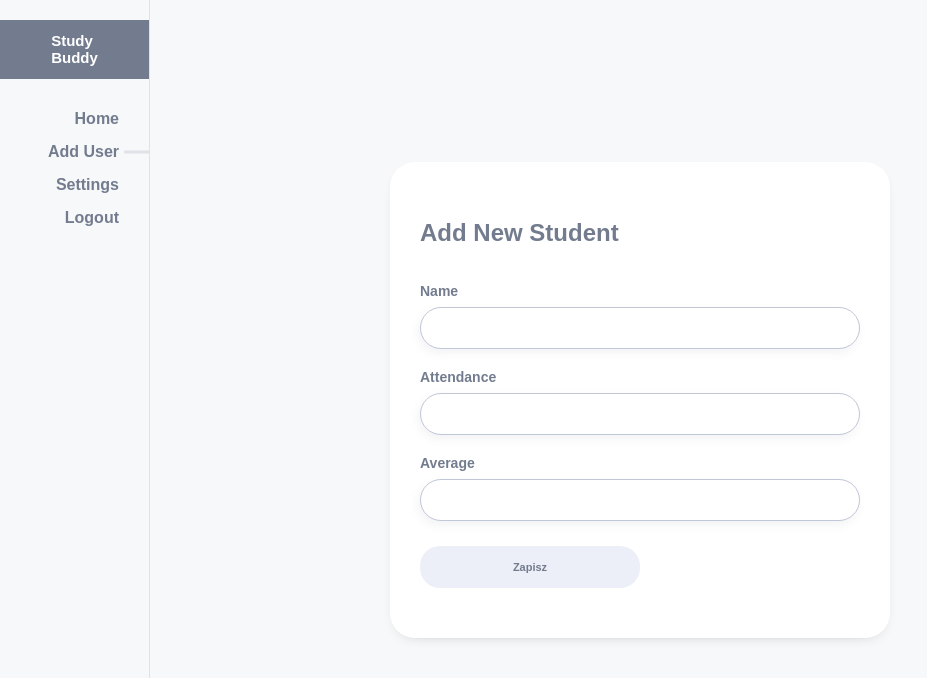
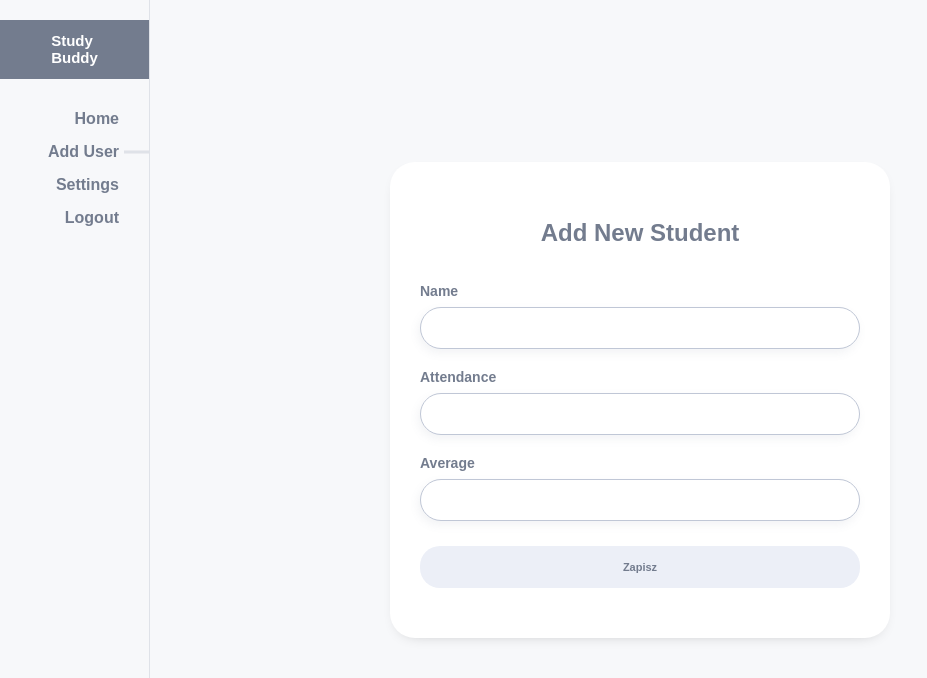
Before and after one commit to zyxzb/roman-yt, a React (Create React App) app: page /addUser in a window 1280 px wide. Shown: the top 678 px of the page, without its empty margins (0-927 px from the left). Built offline with nearby package versions, Linux system fonts and the light colour scheme.

Commit message:
add Context API

```diff
--- a/src/components/atoms/Button/Button.styles.js
+++ b/src/components/atoms/Button/Button.styles.js
@@ -8,7 +8,7 @@ export const Button = styled.button `
   background-color: ${({ theme }) => theme.colors.lightPurple};
   border-radius: 20px;
   border: none;
-  width: 50%;
+  width: 100%;
   font-weight: bold;
   color: ${({ theme }) => theme.colors.darkGrey};
   transition: all ease-in-out 0.2s;
--- /dev/null
+++ b/src/components/atoms/Title/Title.jsx
@@ -0,0 +1,8 @@
+import React from 'react';
+import { TitleStyles } from './Title.styles';
+
+const Title = () => {
+    return <TitleStyles>Add New Student</TitleStyles>
+}
+
+export default Title;
--- a/src/components/atoms/Title/Title.styles.js
+++ b/src/components/atoms/Title/Title.styles.js
@@ -1,6 +1,6 @@
 import styled from 'styled-components';
 
-export const Title = styled.h1 `
+export const TitleStyles = styled.h1 `
   font-size: ${({ theme }) => theme.fontSize.xl};
   color: ${({ theme }) => theme.colors.darkGrey};
 `;
--- a/src/components/molecules/FormField/FormField.jsx
+++ b/src/components/molecules/FormField/FormField.jsx
@@ -1,19 +1,8 @@
 import React from 'react';
-import styled from 'styled-components';
-// import PropsTypes from 'prop-types';
+import PropTypes from 'prop-types';
 import { Label } from 'components/atoms/Label/Label.styles';
 import { Input } from 'components/atoms/Input/Input.styles';
-
-const Wrapper = styled.div`
-display: flex;
-flex-direction: column;
-text-align: left;
-label{
-    margin: 20px 0 8px;
-    font-size: 14px;
-}
-
-`
+import { Wrapper } from './FormField.styles';
 
 const FormField = ({onChange, value, label, name, id, type = 'text'}) => {
     return (
@@ -24,11 +13,11 @@ const FormField = ({onChange, value, label, name, id, type = 'text'}) => {
     );
 }
 
-// FormField.propTypes = {
-//     label: PropTypes.string.isRequired,
-//     name: PropTypes.string.isRequired,
-//     id: PropTypes.string.isRequired,
-//     type: PropTypes.string
-// }
+FormField.propTypes = {
+    label: PropTypes.string.isRequired,
+    name: PropTypes.string.isRequired,
+    id: PropTypes.string.isRequired,
+    type: PropTypes.string
+}
 
 export default FormField;
--- /dev/null
+++ b/src/components/molecules/FormField/FormField.styles.js
@@ -0,0 +1,13 @@
+import styled from 'styled-components';
+
+export const Wrapper = styled.div `
+display: flex;
+flex-direction: column;
+text-align: left;
+width: 100%;
+label{
+    margin: 20px 0 8px;
+    font-size: 14px;
+}
+
+`
--- a/src/components/molecules/UsersListsItem/UsersListItem.jsx
+++ b/src/components/molecules/UsersListsItem/UsersListItem.jsx
@@ -2,10 +2,11 @@ import React from 'react';
 import PropTypes from 'prop-types';
 import DeleteButton from 'components/atoms/DeleteButton/DeleteButton';
 import {Wrapper}  from './UsersListItem.styles.js'
+import { useGlobalContext } from 'providers/UserProvider';
 
-const UsersListItem = ({deleteUser, userData: {average, name, attendances = 'Nothing to Display'}}) => {
 
-    // const {average, name, attendances} = userData;
+const UsersListItem = ({userData: {average, name, attendances = 'Nothing to Display'}}) => {
+    const {deleteUser} = useGlobalContext()
 
     return (
         <Wrapper>
--- a/src/components/organisms/Form/Form.jsx
+++ b/src/components/organisms/Form/Form.jsx
@@ -1,21 +1,22 @@
 import React from 'react';
-import { Wrapper } from '../UsersList/UsersList.styles';
-import { Title } from 'components/atoms/Title/Title.styles';
+import { FormContainer } from './Form.styles';
 import FormField from 'components/molecules/FormField/FormField';
 import { Button } from 'components/atoms/Button/Button.styles';
+import Title from 'components/atoms/Title/Title';
+import { useGlobalContext } from 'providers/UserProvider';
 
-
-const Form = ({handleSubmit,handleInputChange, formValues}) => {
+const Form = () => {
+    const {handleSubmit, formValues, handleInputChange} = useGlobalContext();
 
     return (
         <>
-        <Wrapper as='form' onSubmit={handleSubmit}>
-            <Title>Add New Student</Title>
+        <FormContainer onSubmit={handleSubmit}>
+            <Title/>
             <FormField label='Name' id='name' name='name' value={formValues.name} onChange={handleInputChange}/>
             <FormField label='Attendance' id='attendance' name='attendance' value={formValues.attendance} onChange={handleInputChange}/>
             <FormField label='Average' id='average' name='average' value={formValues.average} onChange={handleInputChange}/>
             <Button type='submit'>Zapisz</Button>
-        </Wrapper>
+        </FormContainer>
         </>
     );
 }
--- /dev/null
+++ b/src/components/organisms/Form/Form.styles.js
@@ -0,0 +1,16 @@
+import styled from 'styled-components';
+
+export const FormContainer = styled.form `
+display: flex;
+flex-direction: column;
+align-items: center;
+margin: 30px;
+background-color:white;
+max-width: 500px;
+width: 100%;
+height: max-content;
+padding: 40px 30px;
+border-radius: 25px;
+box-shadow: 0 5px 15px -10px rgba(0,0,0,0.3);
+
+`;
--- a/src/components/organisms/UsersList/UsersList.jsx
+++ b/src/components/organisms/UsersList/UsersList.jsx
@@ -1,14 +1,17 @@
 import React from 'react';
 import UsersListItem from 'components/molecules/UsersListsItem/UsersListItem';
 import { Wrapper, StyledList } from './UsersList.styles';
+import { useGlobalContext } from 'providers/UserProvider';
 
-const UsersList = ({users, deleteUser}) => {
+const UsersList = () => {
+    const {users} = useGlobalContext();
+
     return (
         <>
         <Wrapper>
             <StyledList>
                 {users.map((userData, index) => (
-                    <UsersListItem deleteUser={deleteUser} userData={userData} key={index}/>
+                    <UsersListItem userData={userData} key={index}/>
                 ))}
             </StyledList>
         </Wrapper>
--- a/src/pages/App.js
+++ b/src/pages/App.js
@@ -1,5 +1,4 @@
-import React, {useState} from 'react';
-import {users as usersData} from 'data/users';
+import React from 'react';
 import UsersList from 'components/organisms/UsersList/UsersList';
 import {ThemeProvider} from 'styled-components';
 import {GlobalStyle} from 'assets/styles/GlobalStyle';
@@ -7,50 +6,21 @@ import {theme} from 'assets/styles/theme'
 import {BrowserRouter, Routes, Route} from 'react-router-dom';
 import Form from 'components/organisms/Form/Form';
 import MainTemplate from 'components/templates/MainTemplate/MainTemplate';
-
-const initialValue = {
-    name: '',
-    attendance:'',
-    average: '',
-}
+import {UserProvider} from 'providers/UserProvider';
 
 const App = () => {
-
-    const [users, setUsers] = useState(usersData);
-    const [formValues, setFormValues] = useState(initialValue);
-
-    const deleteUser = (name) => {
-    const filteredUsers = users.filter((user) => user.name !== name)
-    setUsers(filteredUsers)
-    }
-
-    const handleSubmit = (e) => {
-        e.preventDefault()
-        const newUser = {
-            name: formValues.name,
-            attendances: formValues.attendance,
-            average: formValues.average,
-        }
-
-        setUsers([...users, newUser]);
-        setFormValues(initialValue);
-
-    }
-
-    const handleInputChange = (e) => {
-        setFormValues({...formValues, [e.target.name]: e.target.value})
-        console.log(formValues);
-    }
 
     return (
         <BrowserRouter>
             <ThemeProvider theme={theme}>
                 <GlobalStyle/>
                 <MainTemplate>
+                    <UserProvider>
                         <Routes>
-                                <Route path="/" index element={<UsersList users={users} deleteUser={deleteUser}/>}></Route>
-                                <Route path="addUser" exact element={<Form handleSubmit={handleSubmit} handleInputChange={handleInputChange} formValues={formValues}/>}  />
+                            <Route path="/" index element={< UsersList />}></Route>
+                            <Route path="addUser" exact element={< Form />}/>
                         </Routes>
+                    </UserProvider>
                 </MainTemplate>
             </ThemeProvider>
         </BrowserRouter>
--- /dev/null
+++ b/src/providers/UserProvider.jsx
@@ -0,0 +1,46 @@
+import React, { useState, useContext } from 'react'
+import {users as usersData} from 'data/users';
+
+const initialValue = {
+    name: '',
+    attendance:'',
+    average: '',
+}
+
+export const UsersContext = React.createContext()
+
+export const UserProvider = ({children}) => {
+    const [users, setUsers] = useState(usersData);
+    const [formValues, setFormValues] = useState(initialValue);
+
+    const deleteUser = (name) => {
+    const filteredUsers = users.filter((user) => user.name !== name)
+    setUsers(filteredUsers)
+    }
+
+    const handleSubmit = (e) => {
+        e.preventDefault()
+        const newUser = {
+            name: formValues.name,
+            attendances: formValues.attendance,
+            average: formValues.average,
+        }
+
+        setUsers([...users, newUser]);
+        setFormValues(initialValue);
+
+    }
+
+    const handleInputChange = (e) => {
+        setFormValues({...formValues, [e.target.name]: e.target.value})
+        console.log(formValues);
+    }
+
+    return (
+    <UsersContext.Provider value={{users, formValues, deleteUser, handleSubmit, handleInputChange }}>
+        {children}
+    </UsersContext.Provider>
+    );
+}
+
+export const useGlobalContext = () => useContext(UsersContext)
```
Lines whose indentation alone changed are shown as unchanged.
